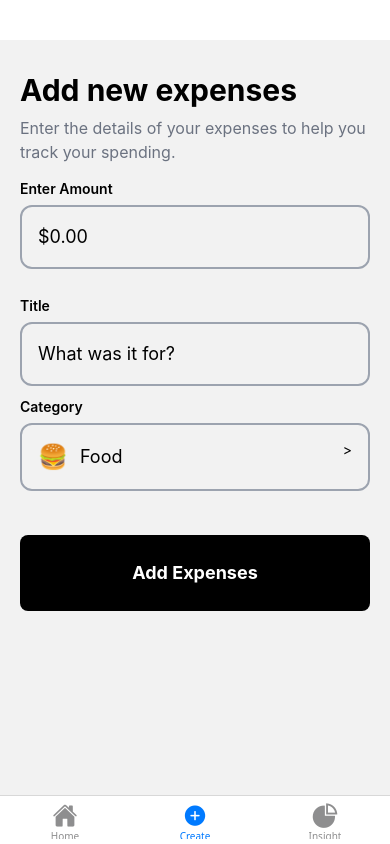
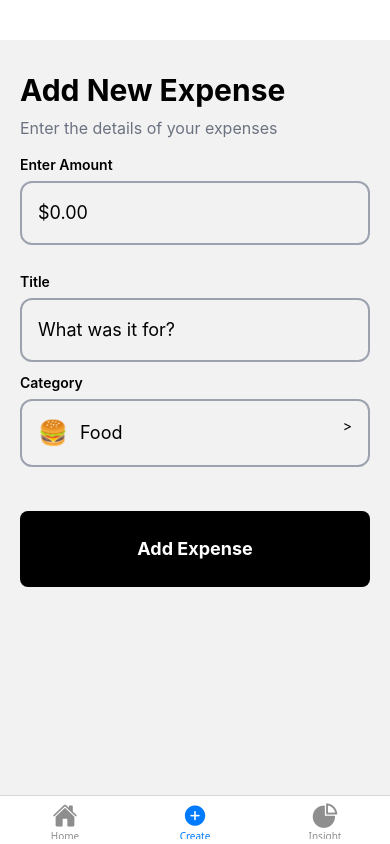
Before and after one commit to ArfatChowdhury/react-native-expense-tracker, a React Native app: screen /Create in a window 390 px wide. Built offline with nearby package versions, Linux system fonts and the light colour scheme.

Commit message:
design insight screen

```diff
--- a/src/Contex/ContextApi.js
+++ b/src/Contex/ContextApi.js
@@ -1,5 +1,5 @@
 import AsyncStorage from "@react-native-async-storage/async-storage";
-import { useNavigation } from "@react-navigation/native";
+
 import { createContext, useEffect, useState } from "react";
 import { Alert } from "react-native";
 
@@ -16,6 +16,8 @@ export const AppContextProvider = ({ children }) => {
     const [navigation, setNavigation] = useState(null);
     const [category, setCategory] = useState({})
     const [isLoading, setIsLoading] = useState(true);
+    const [editingId, setEditingId] = useState(null)
+
     useEffect(() => {
         loadExpensesFromStorage();
     }, []);
@@ -47,6 +49,62 @@ export const AppContextProvider = ({ children }) => {
             Alert.alert('Error', 'Failed to save expenses');
         }
     };
+    const handleEdit = async (updatedItem) => {
+
+        setTitle(updatedItem.title)
+        setAmount(updatedItem.amount.toString())
+        setCategory(updatedItem.category)
+        setEditingId(updatedItem.id)
+
+        return true;
+
+
+    }
+    const handleDelete = async (id) => {
+        try {
+            if (!expenses || !Array.isArray(expenses)) {
+                console.log('expenses data not available');
+                return;
+            }
+            const UpdatedData = expenses.filter(item => item.id !== id)
+            setExpenses(UpdatedData)
+            await AsyncStorage.setItem('expenses', JSON.stringify(UpdatedData))
+        } catch (error) {
+            console.log(error);
+
+        }
+    }
+    const handleUpdateExpense = (navigation) => {
+        if (!title || !amount || !category.name) {
+            Alert.alert('Error', 'All fields are required');
+            return;
+        }
+
+        const updatedExpenses = expenses.map(expense => {
+            if (expense.id === editingId) {
+                return {
+                    ...expense,
+                    title: title,
+                    amount: parseFloat(amount),
+                    category: category,
+                    icon: category.icon
+                };
+            }
+            return expense;
+        });
+
+        setExpenses(updatedExpenses);
+
+
+        setAmount('');
+        setTitle('');
+        setCategory({});
+        setEditingId(null);
+
+        navigation.navigate('Home');
+
+        // Alert.alert('Success', 'Expense updated successfully!');
+    };
     const handleAddExpense = (navigation) => {
         if (!title || !amount || !category) {
             Alert.alert('All fields are required')
@@ -55,7 +113,7 @@ export const AppContextProvider = ({ children }) => {
         const newExpense = {
             title,
             category,
-            amount,
+            amount: parseFloat(amount),
             icon: category.icon,
             date: new Date().toISOString().split('T')[0],
             id: Date.now().toString()
@@ -65,13 +123,13 @@ export const AppContextProvider = ({ children }) => {
         setAmount('');
         setTitle('');
         setCategory({});
-        console.log('addeddddddd', amount,title,category);
+        // console.log('addeddddddd', amount,title,category);
         navigation.navigate('Home');
 
     }
     const totalSpent = expenses.reduce((sum, item) => sum + Number(item.amount), 0)
 
-    const value = { handleAddExpense, category, setCategory, title, setTitle, amount, setAmount , expenses, setExpenses, setNavigation, totalSpent}
+    const value = { handleAddExpense, category, setCategory, title, setTitle, amount, setAmount, expenses, setExpenses, setNavigation, totalSpent, handleDelete, handleEdit, editingId,setEditingId , handleUpdateExpense}
     return (
         <AppContext.Provider value={value}>
             {children}
--- a/src/components/ExpenseItemCard.jsx
+++ b/src/components/ExpenseItemCard.jsx
@@ -1,10 +1,18 @@
-import { StyleSheet, Text, View } from 'react-native'
+import { Pressable, StyleSheet, Text, TouchableOpacity, View } from 'react-native'
 import React from 'react'
 import tailwind from 'twrnc'
+import { Ionicons } from '@expo/vector-icons'
+import { useNavigation } from '@react-navigation/native'
 
 
-const ExpenseItemCard = ({ item }) => {
+const ExpenseItemCard = ({ item, handleDelete, handleEdit }) => {
 
+const navigation = useNavigation()
+const handleEditPress =() =>{
+
+    handleEdit(item)
+    navigation.navigate('Create')
+}
     return (
         <View style={tailwind`bg-white my-3 justify-center p-4  justify-between  rounded-xl `}>
 
@@ -21,7 +29,13 @@ const ExpenseItemCard = ({ item }) => {
                 </View>
                 <View style={tailwind`items-end`} >
                     <Text style={tailwind`font-bold text-base text-black`}>${item.amount}</Text>
-                    <Text style={tailwind`text-xs text-gray-500 mt-1`}>{'2024-12-08'}</Text>
+                    <Text style={tailwind`text-xs text-gray-500 mt-1`}>{item.date}</Text>
+                    <TouchableOpacity onPress={()=> handleDelete(item.id)}>
+                        <Ionicons name='trash' size={24} color={'red'}/>
+                    </TouchableOpacity>
+                    <Pressable onPress={handleEditPress}>
+                        <Text>Edit</Text>
+                    </Pressable>
                 </View>
             </View>
         </View>
--- a/src/screens/Create.jsx
+++ b/src/screens/Create.jsx
@@ -5,11 +5,23 @@ import { AppContext } from '../Contex/ContextApi';
 
 const Create = ({ navigation, route }) => {
   const [activeField, setActiveField] = useState(null);
-  const { handleAddExpense, category, setCategory, title, setTitle, amount, setAmount } = useContext(AppContext)
+  const { handleAddExpense, category, setCategory, title, setTitle, amount, setAmount, editingId, setEditingId, handleUpdateExpense } = useContext(AppContext)
+
+  const isEditing = editingId !== null
+
+  const handleSubmit = () => {
+    if (isEditing) {
+
+      handleUpdateExpense(navigation);
+    } else {
+
+      handleAddExpense(navigation);
+    }
+  }
 
   useEffect(() => {
     if (route.params?.itemCat) {
-      console.log(route.params?.itemCat, 'gggggg');
+      // console.log(route.params?.itemCat, 'gggggg');
       setCategory(route.params?.itemCat)
     }
   }, [route.params?.itemCat])
@@ -21,8 +33,12 @@ const handleCategoryInput = () => {
 return (
   <View style={tailwind`flex-1 px-5  mt-4`}>
     <View style={tailwind`my-4`}>
-      <Text style={tailwind`text-3xl font-bold mb-2`}>Add new expenses</Text>
-      <Text style={tailwind`text-base text-gray-500`}>Enter the details of your expenses to help you track your spending.</Text>
+    <Text style={tailwind`text-3xl font-bold mb-2`}>
+          {isEditing ? 'Edit Expense' : 'Add New Expense'}
+        </Text>
+        <Text style={tailwind`text-base text-gray-500`}>
+          {isEditing ? 'Update your expense details' : 'Enter the details of your expenses'}
+        </Text>
     </View>
     <View style={tailwind`mb-3`}>
       <Text style={tailwind`mb-2 text-black font-semibold`}>Enter Amount</Text>
@@ -62,9 +78,28 @@ return (
       </View>
     </Pressable>
     {/* add button  */}
-    <TouchableOpacity onPress={()=> handleAddExpense(navigation)} style={tailwind`bg-black p-6 rounded-lg mt-8`}>
-      <Text style={tailwind`text-white text-center text-lg font-bold`}>Add Expenses</Text>
-    </TouchableOpacity>
+    <TouchableOpacity
+        onPress={handleSubmit}
+        style={tailwind`bg-black p-6 rounded-lg mt-8`}
+      >
+        <Text style={tailwind`text-white text-center text-lg font-bold`}>
+          {isEditing ? 'Update Expense' : 'Add Expense'}
+        </Text>
+      </TouchableOpacity>
+
+      {isEditing && (
+        <TouchableOpacity
+          onPress={() => {
+            setEditingId(null); // Clear edit mode
+            navigation.goBack();
+          }}
+          style={tailwind`bg-gray-500 p-6 rounded-lg mt-4`}
+        >
+          <Text style={tailwind`text-white text-center text-lg font-bold`}>
+            Cancel
+          </Text>
+        </TouchableOpacity>
+      )}
   </View>
 )
 }
--- a/src/screens/Home.jsx
+++ b/src/screens/Home.jsx
@@ -8,7 +8,7 @@ import { AppContext } from '../Contex/ContextApi'
 
 
 const Home = ({ navigation }) => {
-  const {expenses} = useContext(AppContext)
+  const {expenses, handleDelete, handleEdit} = useContext(AppContext)
   console.log('Expenses in Home:', expenses);
   console.log('Number of expenses:', expenses.length);
 
@@ -30,7 +30,7 @@ const Home = ({ navigation }) => {
       <FlatList
         data={expenses || []}
         keyExtractor={item => item.id}
-        renderItem={({ item }) => <ExpenseItemCard item={item} />}
+        renderItem={({ item }) => <ExpenseItemCard item={item} handleDelete={handleDelete}  handleEdit={handleEdit}/>}
         ListEmptyComponent={<EmptyList />}
         contentContainerStyle={{ marginBottom: 20}}
       />
--- a/src/screens/Insight.jsx
+++ b/src/screens/Insight.jsx
@@ -4,44 +4,86 @@ import { PieChart } from 'react-native-gifted-charts'
 import { AppContext } from '../Contex/ContextApi'
 import tailwind from 'twrnc'
 import RenderInsightitem from '../components/RenderInsightitem'
+import { SafeAreaView } from 'react-native-safe-area-context'
+import { categories } from '../Data/categoriesData'
 
 
 const Insight = () => {
   const data = [{ value: 80 }, { value: 80 }, { value: 90 }, { value: 70 }]
   const { expenses, totalSpent } = useContext(AppContext)
 
+  if(totalSpent === 0 || expenses.length === 0){
+    return (
+      <SafeAreaView style={tailwind`flex-1 justify-center items-center`}>
+        <Text style={tailwind`text-lg text-gray-500`}>No expenses to show</Text>
+      </SafeAreaView>
+    )
+  }
+
+  const spendingByCategory = expenses.reduce((acc, expense) => {
+    const categoryName = expense.category?.name || 'Other';
+    // Convert to number before adding
+    const amount = Number(expense.amount) || 0;
+    acc[categoryName] = (acc[categoryName] || 0) + amount;
+    return acc;
+}, {});
 
 
-  const chartData = expenses.map(expense => {
-const percentage = totalSpent > 0 ? ((expense.amount / totalSpent) *100 ).toFixed(0) : 0
-    return {
-      value: expense.amount,
-      color: expense.category?.color || '#666',
-      label: expense.category?.name || 'other',
-      text: `${percentage}%`
 
+  const chartData =  Object.keys(spendingByCategory).map((categoryName)=>{
+    const amount = spendingByCategory[categoryName]
+    const percentage = Math.round((amount /  totalSpent) *100 )
+    const categoryInfo = categories.find((cat) => cat.name === categoryName)
+    // console.log(categoryInfo?.color, 'categoryinfo');
+
+    return{
+      value: percentage, // This is what PieChart uses for slice size
+      color: categoryInfo?.color || '#000000',
+      text: `${percentage}%`,
+      label: categoryName // For reference
     }
   })
+
+  const flatListData = Object.keys(spendingByCategory).map((categoryName) => {
+    const amount = spendingByCategory[categoryName]
+    const categoryInfo = categories.find((cat) => cat.name === categoryName)
+
+    return {
+      id: categoryName, // Use category name as ID
+      category: {
+        name: categoryName,
+        color: categoryInfo?.color || '#000000'
+      },
+      amount: amount
+    }
+  })
+
   return (
-    <View>
+    <SafeAreaView style={tailwind`flex-1`} >
       <View style={tailwind`items-center my-5`}>
         <Text style={tailwind`text-2xl font-bold`}>Spending Summary</Text>
       </View>
       <View style={tailwind`items-center`}>
         <PieChart
-          donut
-          data={chartData}
-          radius={150}
+           donut
+           data={chartData}
+           radius={150}
+           textColor="gray"
+           fontWeight="bold"
+           textSize={14}
+           showTextBackground={false}
+           textBackgroundRadius={15}
+           showText={chartData.map(item => item.value >= 5)}
         />
       </View>
 
       <FlatList
-        data={expenses}
+        data={flatListData}
         keyExtractor={(item) => item.id}
         renderItem={({ item }) => <RenderInsightitem item={item} />}
       />
 
-    </View>
+    </SafeAreaView>
   )
 }
 
```
